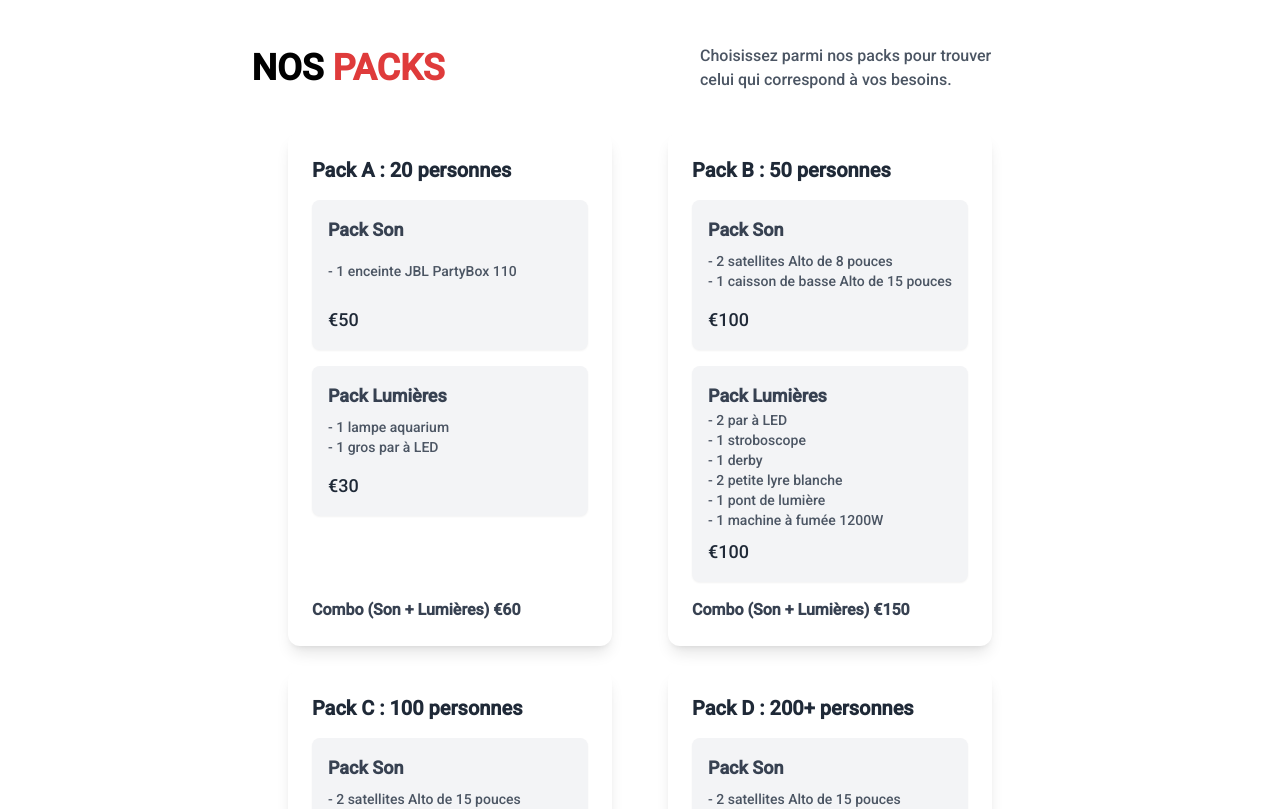
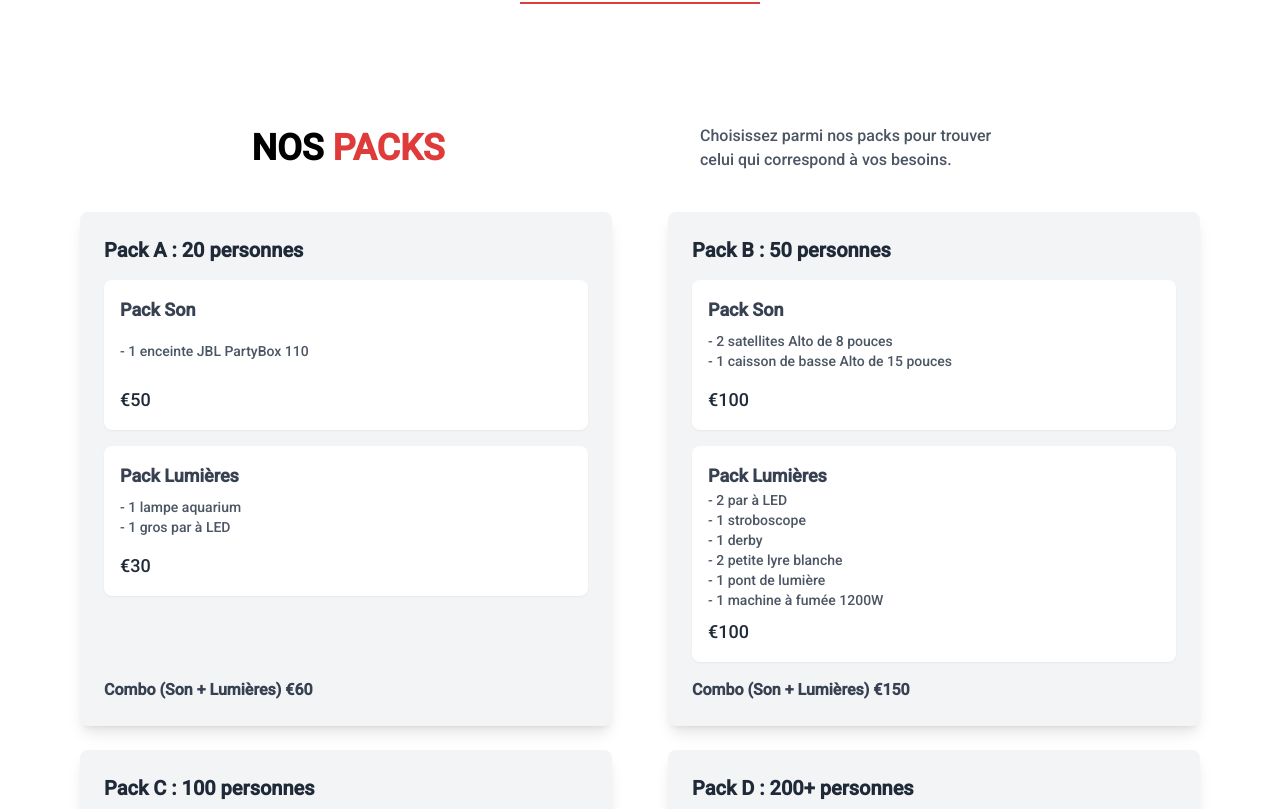
Before and after one commit to Sterenova/sterenova-front, a React (Vite) app: page / in a window 1280 px wide. Shown: the part 2860-3669 px from the top of the page. Built offline with nearby package versions, Linux system fonts and the light colour scheme; the HTML template or start-up script is replaced by a standard one.

Commit message:
style(pack): small change of design on the pack section

```diff
--- a/src/components/Equipment/Product.tsx
+++ b/src/components/Equipment/Product.tsx
@@ -3,30 +3,40 @@ import { Background } from "../Utils/Background";
 
 export function ProductComponent({ equipment }: { equipment: EquipmentType }) {
     return (
-        <div className="relative w-full flex justify-center overflow-hidden py-12">
+        <div className="relative w-full flex justify-center overflow-hidden py-12 bg-gradient-to-b ">
             <Background />
 
-            <div className="relative z-10 max-w-screen-lg w-full rounded-3xl flex items-center justify-center px-6 py-8 bg-slate-300 shadow-2xl mt-24 mb-24">
-                <div className="flex flex-col md:flex-row items-center justify-center space-y-6 md:space-y-0 md:space-x-6">
+            <div className="relative z-10 max-w-screen-lg w-full rounded-3xl flex flex-col md:flex-row items-center justify-between px-8 py-12 bg-gradient-to-r from-purple-900 via-purple-600 to-purple-400 shadow-2xl mt-12 mb-12 transform transition-all hover:scale-105">
+
+                {/* Image Section */}
                 <div className="w-full md:w-1/2 p-4">
-                        <div className="w-full overflow-hidden rounded-2xl shadow-lg bg-purple-700">
+                    <div className="w-full overflow-hidden rounded-3xl shadow-lg bg-purple-800 transform transition-all hover:scale-105">
                         {equipment.photos.length > 0 ? (
                             <img
-                                    className="w-full max-h-screen rounded-2xl shadow-lg"
+                                className="w-full h-auto object-cover rounded-3xl"
                                 src={`/${equipment.photos[0].url}`}
                                 alt={equipment.name}
                             />
                         ) : (
-                                <div className="min-w-full max-h-screen bg-gray-200 flex items-center justify-center">
+                            <div className="min-w-full h-64 bg-gray-300 flex items-center justify-center rounded-3xl">
                                 <span className="text-gray-500">No Image Available</span>
                             </div>
                         )}
                     </div>
                 </div>
 
-                    <div className="w-full md:w-1/2 p-6 space-y-4">
-                        <h3 className="text-4xl font-extrabold text-white">{equipment.name}</h3>
-                        <p className="text-lg text-white">{equipment.description}</p>
+                {/* Info Section */}
+                <div className="w-full md:w-1/2 p-6 space-y-6 text-center md:text-left">
+                    <h3 className="text-5xl font-extrabold text-white tracking-tight">
+                        {equipment.name}
+                    </h3>
+                    <p className="text-lg text-gray-200 leading-relaxed">
+                        {equipment.description}
+                    </p>
+                    <div className="pt-4">
+                        <button className="px-6 py-3 bg-purple-600 text-white font-bold rounded-full shadow-md transition-all hover:bg-purple-800">
+                            Learn More
+                        </button>
                     </div>
                 </div>
             </div>
--- a/src/components/Home/Pack.tsx
+++ b/src/components/Home/Pack.tsx
@@ -71,30 +71,31 @@ export function PackComponent() {
     ];
 
     return (
-        <div id="pricing-sec" className="flex flex-col justify-center items-center space-y-10 mb-40 overflow-hidden">
+        <section>
+            {/* Container */}
+            <div id="pricing-sec" className="mx-auto max-w-7xl px-5 py-16 md:px-10 md:py-20 flex flex-col justify-center items-center space-y-10 mb-40 overflow-hidden">
                 <Separator />
                 <HeadingSection title="NOS" titlePrimary="PACKS" description="Choisissez parmi nos packs pour trouver celui qui correspond à vos besoins." />
 
-            <div className="grid md:grid-cols-2 grid-cols-1 flex-wrap gap-6 justify-center">
+                {/* Pack Cards */}
+                <div className="grid md:grid-cols-2 grid-cols-1 gap-6 max-w-6xl w-full">
                     {packs.map((pack, index) => (
-                    <div key={index} className="bg-white shadow-lg rounded-xl p-6 transition-all hover:scale-105 mx-4 flex flex-col justify-between h-full">
-                        <h3 className="font-bold text-xl text-gray-800">{pack.name}</h3>
-                        <div className="space-y-4 mt-4 flex-grow">
-                            {pack.subPacks.map((subPack, index) => (
-                                <div key={index} className="p-4 rounded-lg bg-gray-100 shadow-sm flex flex-col justify-between min-h-[150px]">
+                        <div key={index} className="bg-gray-100 p-6 rounded-lg transition-all hover:scale-105 mx-4 flex flex-col justify-between h-full shadow-lg">
+                            <h3 className="font-bold text-xl text-gray-800 mb-4">{pack.name}</h3>
+
+                            <div className="space-y-4 flex-grow">
+                                {pack.subPacks.map((subPack, idx) => (
+                                    <div key={idx} className="p-4 rounded-lg bg-white shadow-sm flex flex-col justify-between min-h-[150px]">
                                         <h4 className="font-semibold text-lg text-gray-700">{subPack.name}</h4>
-                                    <p className="text-gray-600 text-sm">
-                                        {subPack.description.split('<br/>').map((line, i) => (
-                                            <span key={i}>
-                                                {line}
-                                                <br />
-                                            </span>
-                                        ))}
-                                    </p>
+                                        {/* Removing dangerouslySetInnerHTML */}
+                                        <p className="text-gray-600 text-sm">{subPack.description.split("<br/>").map((line, i) => (
+                                            <span key={i} className="block">{line}</span>
+                                        ))}</p>
                                         <p className="text-lg font-medium text-gray-800 mt-2">€{subPack.price}</p>
                                     </div>
                                 ))}
                             </div>
+
                             <div className="mt-4">
                                 <h6 className="font-semibold text-md text-gray-700">Combo (Son + Lumières) €{pack.combinedPrice}</h6>
                             </div>
@@ -104,5 +105,6 @@ export function PackComponent() {
 
                 <ButtonComponent className="mt-4" href="/equipment">Voir tout notre matériel</ButtonComponent>
             </div>
+        </section>
     );
 }
--- a/src/pages/Product.tsx
+++ b/src/pages/Product.tsx
@@ -21,7 +21,6 @@ export function Product() {
             });
     }, []);
 
-    console.log(equipment);
 
     if (!equipment) {
         return <ErrorComponent errorText="Aucun équipement trouvé" />;
```
Lines whose indentation alone changed are shown as unchanged.
